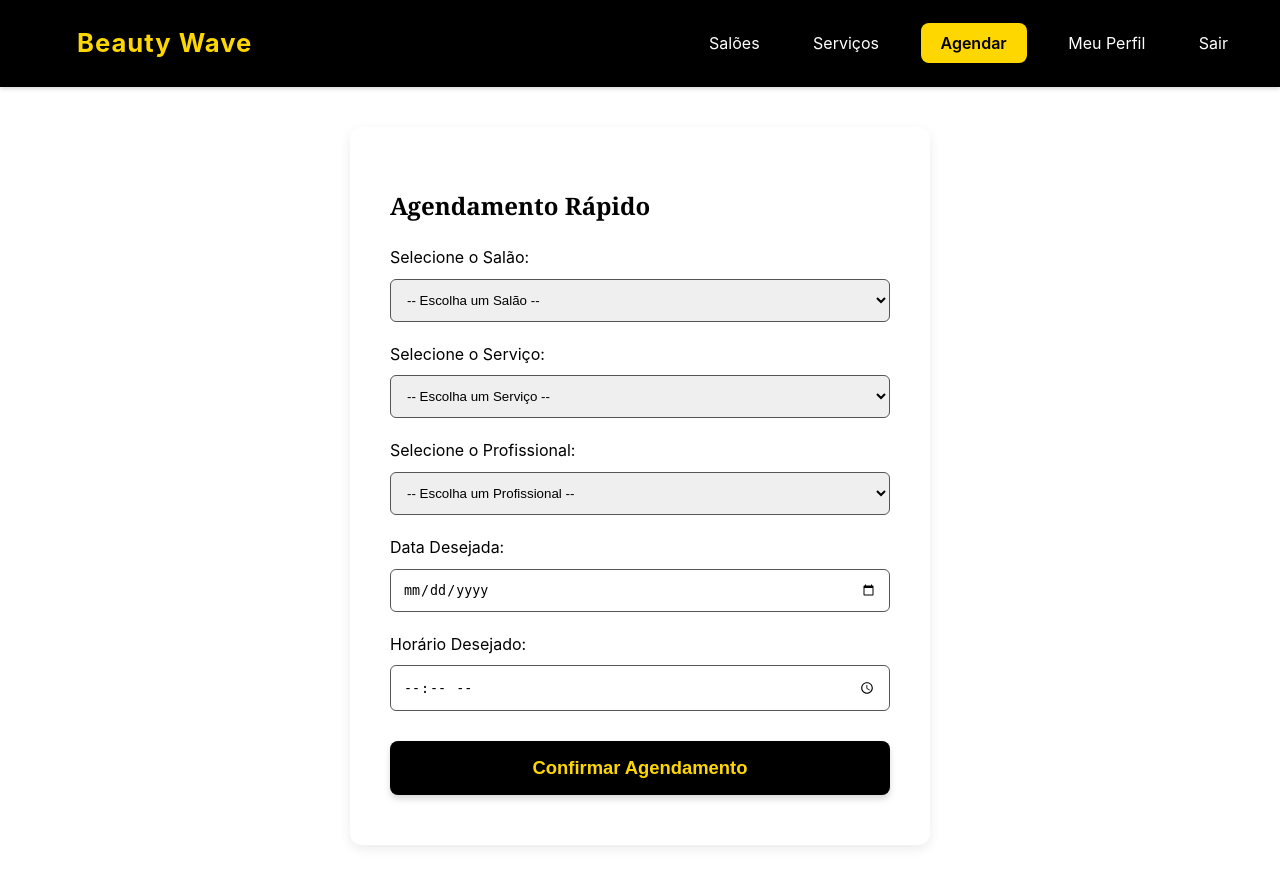
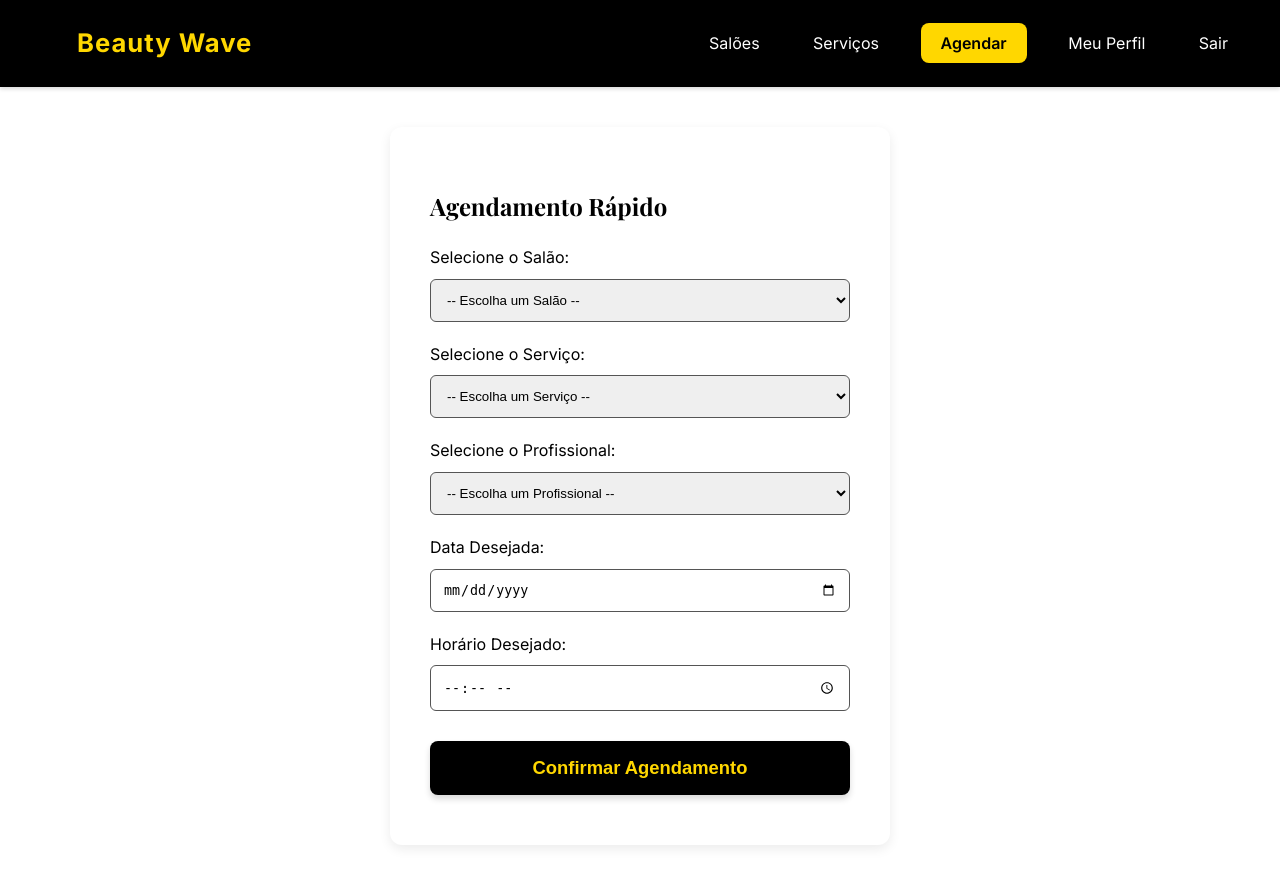
Before and after one commit to jmsv25t/omega, a Python web app: template templates/agendar.html in a window 1280 px wide. Run offline with Jinja, Linux system fonts and the light colour scheme; the template is opened without the code that fills it, so the values that code supplies are empty.

Commit message:
Refactor agendar.html structure and layout

```diff
--- a/templates/agendar.html
+++ b/templates/agendar.html
@@ -5,6 +5,7 @@
     <meta name="viewport" content="width=device-width, initial-scale=1.0">
     <title>Agendar - Beauty Wave</title>
     <link rel="stylesheet" href="{{ url_for('static', filename='css/style.css') }}">
+    <link href="https://fonts.googleapis.com/css2?family=Inter:wght@400;600;700&family=Playfair+Display:wght@700&display=swap" rel="stylesheet">
 </head>
 <body>
     <div class="navbar">
@@ -18,7 +19,8 @@
         </div>
     </div>
 
-    <div class="form-container" style="max-width: 500px;">
+    <main class="container-form">
+        <div class="form-container">
             <h2>Agendamento Rápido</h2>
             <form action="{{ url_for('perfil') }}" method="GET">
                 <label for="salao">Selecione o Salão:</label>
@@ -53,5 +55,6 @@
                 <button type="submit" class="main-button">Confirmar Agendamento</button>
             </form>
         </div>
+    </main>
 </body>
 </html>
```
Lines whose indentation alone changed are shown as unchanged.
